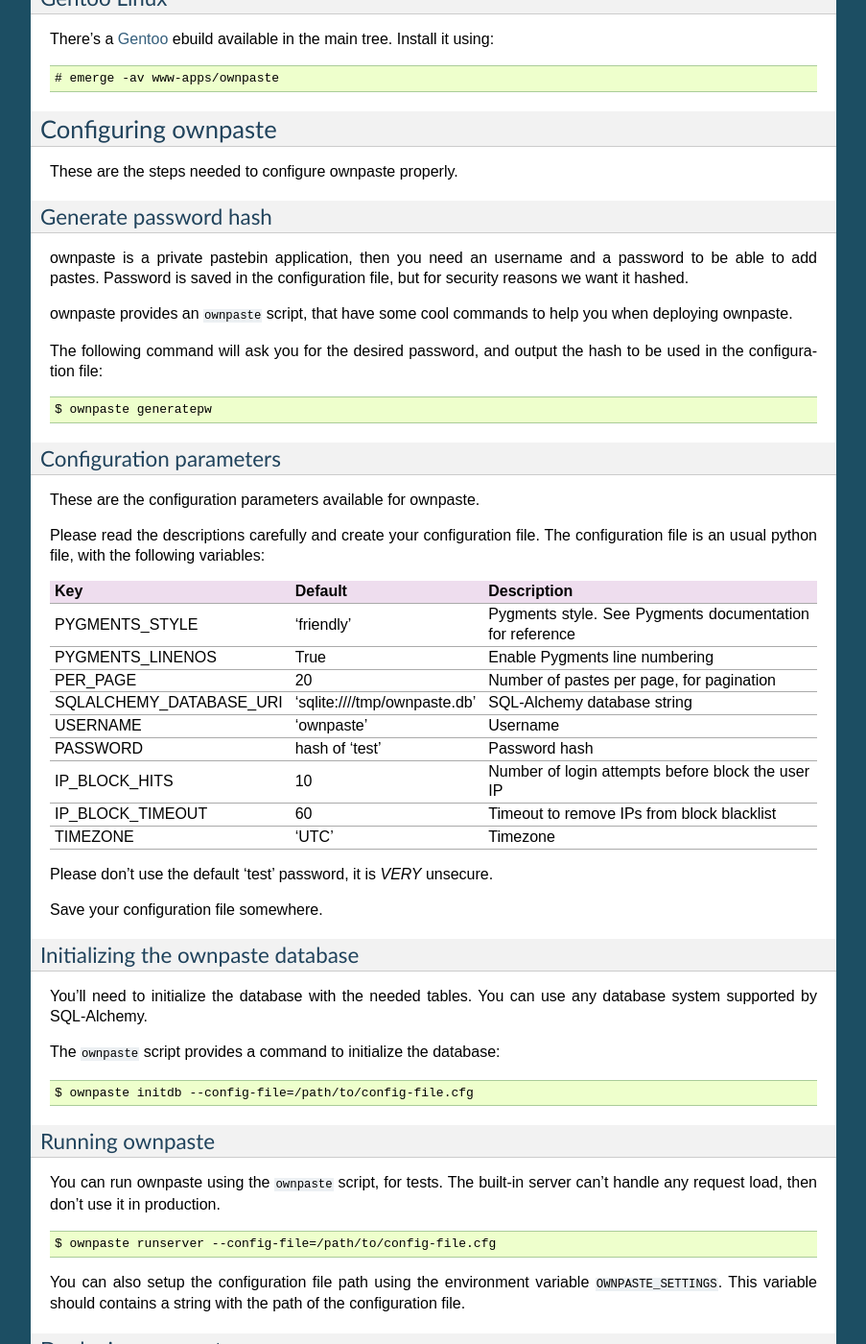
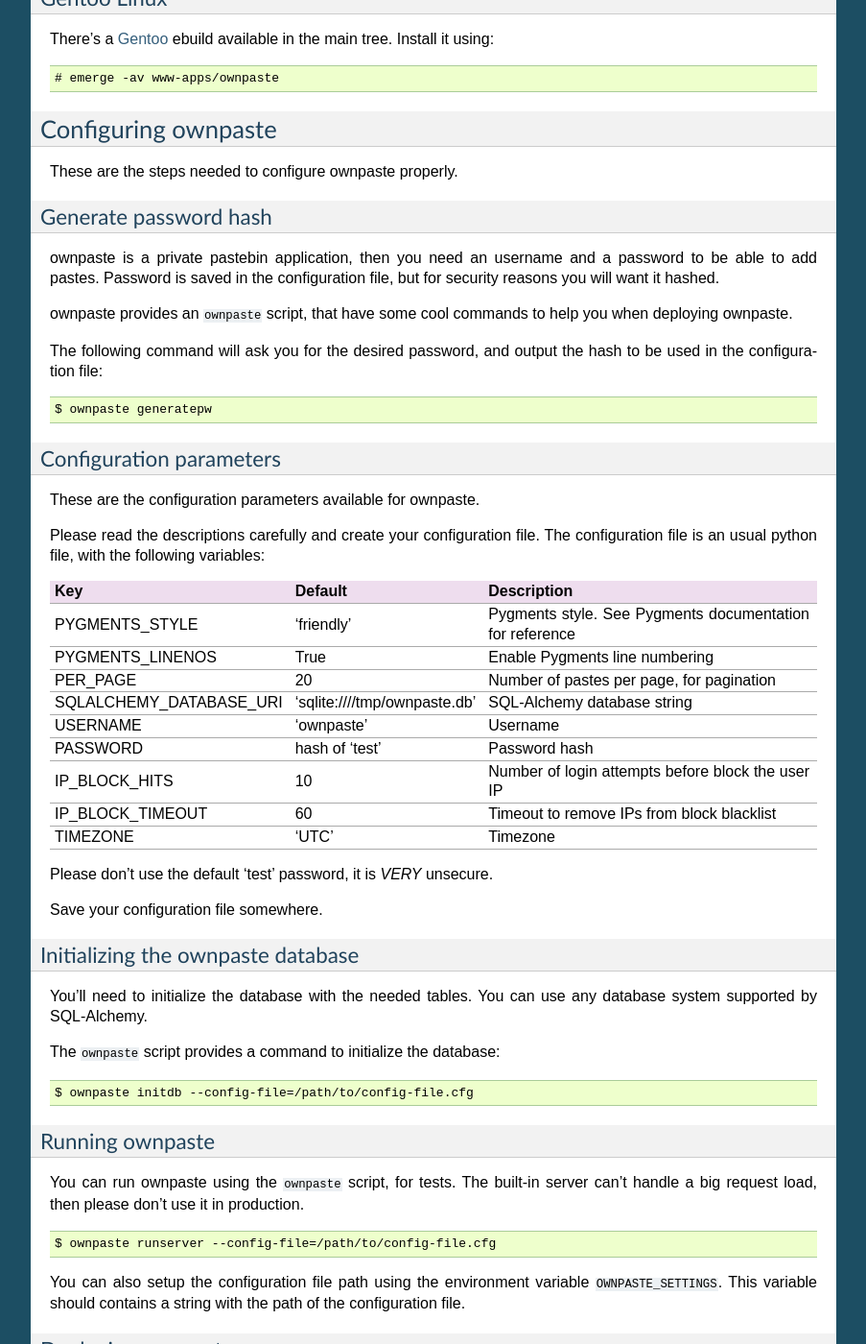
Before and after one commit to rafaelmartins/ownpaste, a Sphinx documentation site: the page built from docs/setup.rst, in a window 1280 px wide and 1400 px high, scrolled down 693 px. Shown: the whole window at 96% size, without its empty margins (198-1101 px from the left). Built offline with Sphinx 7.4.7, drawn with Linux system fonts in a browser that asks for light colours; some of the changed text lies outside the part shown.

Commit message:
minor documentation improvements

```diff
--- a/docs/setup.rst
+++ b/docs/setup.rst
@@ -59,7 +59,7 @@
 
 ownpaste is a private pastebin application, then you need an username and a
 password to be able to add pastes. Password is saved in the configuration file,
-but for security reasons we want it hashed.
+but for security reasons you will want it hashed.
 
 ownpaste provides an ``ownpaste`` script, that have some cool commands to help
 you when deploying ownpaste.
@@ -124,7 +124,7 @@
 ~~~~~~~~~~~~~~~~
 
 You can run ownpaste using the ``ownpaste`` script, for tests. The built-in
-server can't handle any request load, then don't use it in production.
+server can't handle a big request load, then please don't use it in production.
 
 ::
 
@@ -151,3 +151,5 @@
 documentation for instructions:
 
 http://flask.pocoo.org/docs/deploying/
+
+Also, make sure that you deploy ownpaste using HTTPS, to improve the security.
```
